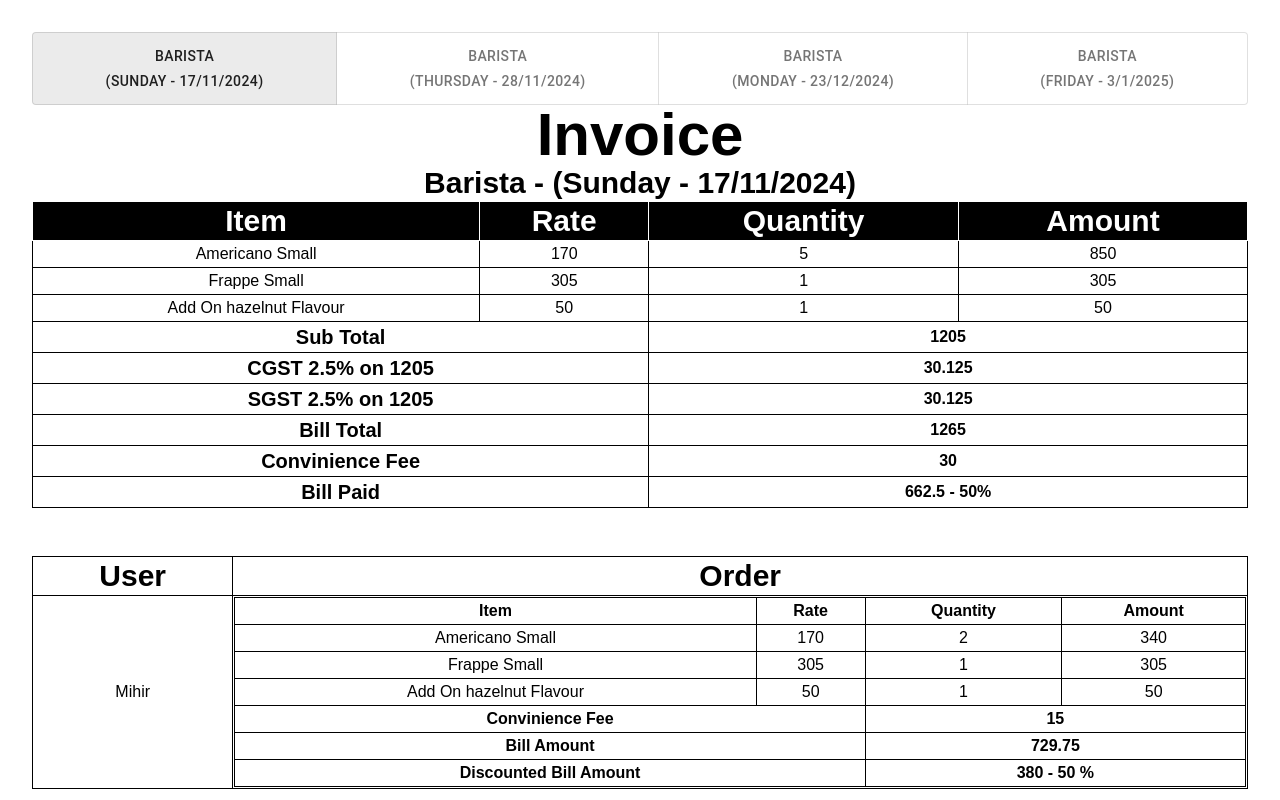
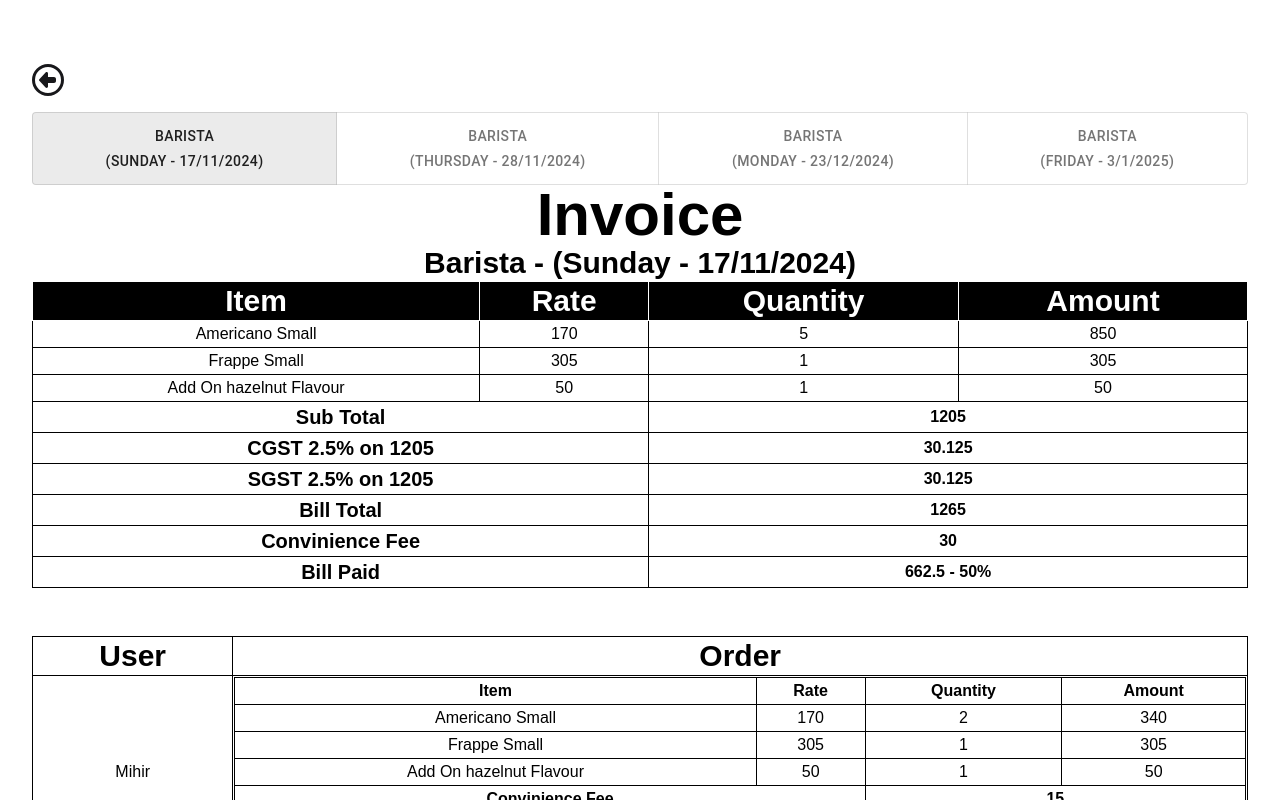
Before and after one commit to ranemihirk/bill-distributor, a Next.js app: page /bills/new in a window 1280 px wide. Shown: the top 800 px of the page. Built offline with nearby package versions, Linux system fonts and the light colour scheme.

Commit message:
small changes

```diff
--- a/app/bills/billsList.tsx
+++ b/app/bills/billsList.tsx
@@ -15,6 +15,7 @@ import IconButton from "@mui/material/IconButton";
 import { FontAwesomeIcon } from "@fortawesome/react-fontawesome";
 import { faEye } from "@fortawesome/free-regular-svg-icons/faEye";
 import { faTrashCan } from "@fortawesome/free-regular-svg-icons/faTrashCan";
+import { faArrowAltCircleLeft } from "@fortawesome/free-regular-svg-icons/faArrowAltCircleLeft";
 import { dividerClasses } from "@mui/material";
 import { MainBillProps } from "../types";
 
@@ -77,6 +78,15 @@ export default function BillsListPage({
 
   return (
     <>
+    <div className="mb-4">
+        <Link href="/">
+          <FontAwesomeIcon
+            icon={faArrowAltCircleLeft}
+            className="text-dark"
+            size="2xl"
+          />
+        </Link>
+      </div>
       <div className="flex justify-between mb-16">
         <h1 className="text-3xl font-bold">Bills</h1>{" "}
         <Link
--- a/app/bills/new/page.tsx
+++ b/app/bills/new/page.tsx
@@ -6,8 +6,15 @@ import React, {
   useState,
   SyntheticEvent,
 } from "react";
+
+import Link from "next/link";
+
+import { FontAwesomeIcon } from "@fortawesome/react-fontawesome";
+import { faArrowAltCircleLeft } from "@fortawesome/free-regular-svg-icons/faArrowAltCircleLeft";
+
 import ToggleButton from "@mui/material/ToggleButton";
 import ToggleButtonGroup from "@mui/material/ToggleButtonGroup";
+
 import { useBillContext } from "@/app/BillContext";
 import BillToUserInfo from "./BillToUserInfo";
 import {
@@ -93,7 +100,17 @@ export default function BillPage() {
   }, []);
 
   return (
-    <>
+    <div className="py-4 lg:py-8">
+      <div className="mb-4">
+        <Link href="/bills">
+          <FontAwesomeIcon
+            icon={faArrowAltCircleLeft}
+            className="text-dark"
+            size="2xl"
+          />
+        </Link>
+      </div>
+
       <ToggleButtonGroup
         value={alignment}
         exclusive
@@ -216,6 +233,6 @@ export default function BillPage() {
           </>
         )}
       </div>
-    </>
+    </div>
   );
 }
--- a/app/page.tsx
+++ b/app/page.tsx
@@ -24,6 +24,13 @@ export default function Home() {
             Bill Distributor
           </h1>
         </Link>
+        <div className="flex justify-end gap-2 flex-wrap">
+          <Link
+            href="/bills/new"
+            className="border text-sm lg:text-lg border-light px-4 py-2 rounded-lg bg-dark/80 text-light hover:bg-light hover:text-dark hover:shadow hover:shadow-light transition-all font-bold"
+          >
+            Old Bill
+          </Link>
           <Link
             href="/bills"
             className="border text-sm lg:text-lg border-light px-4 py-2 rounded-lg bg-dark/80 text-light hover:bg-light hover:text-dark hover:shadow hover:shadow-light transition-all font-bold"
@@ -31,6 +38,7 @@ export default function Home() {
             Bill History
           </Link>
         </div>
+      </div>
     </main>
   );
 }
```
Lines whose indentation alone changed are shown as unchanged.
